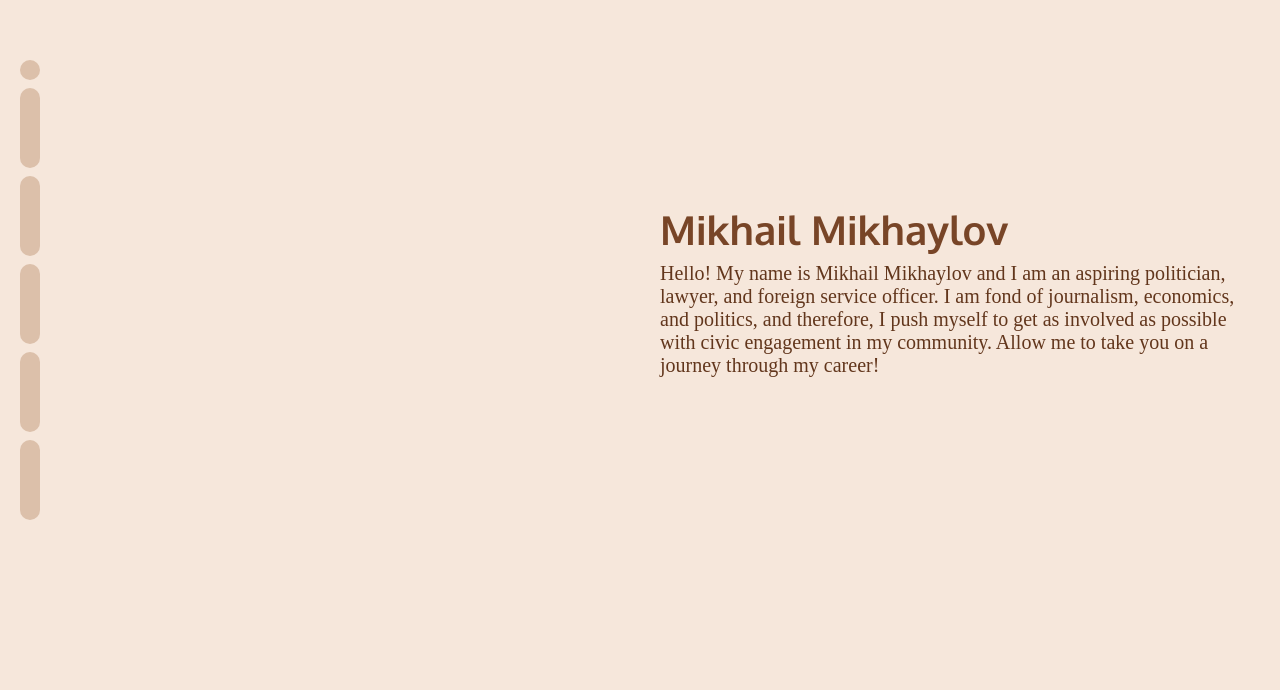
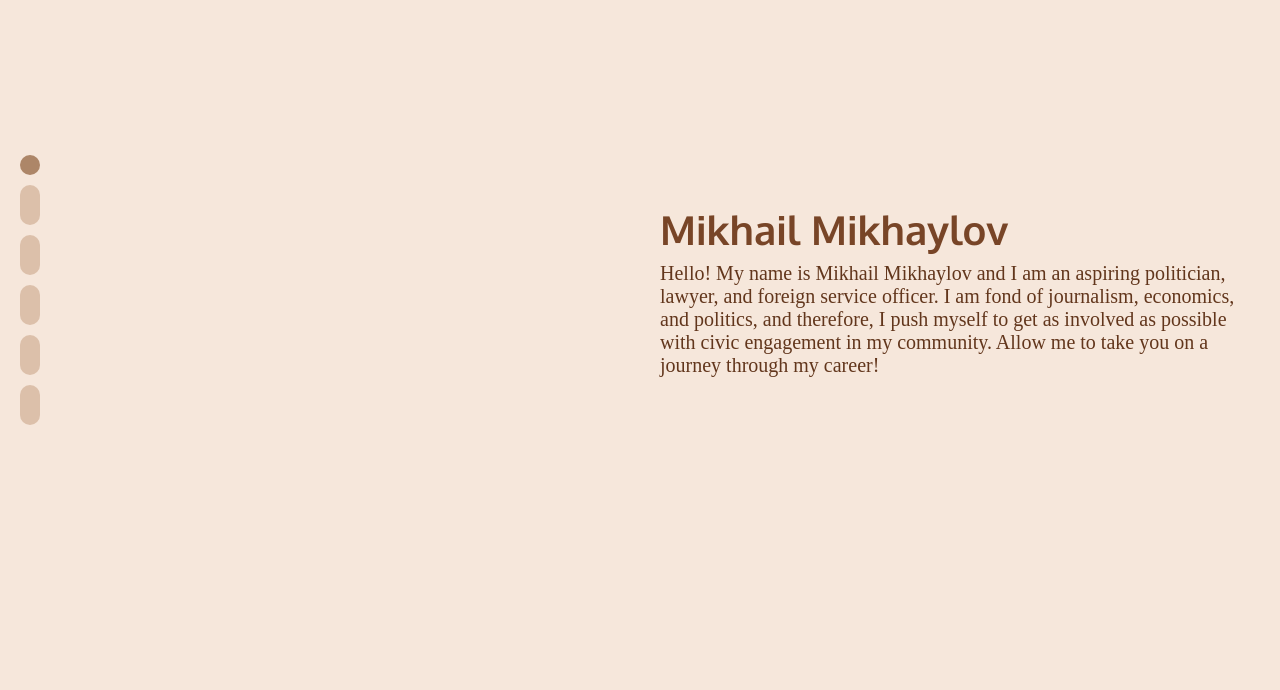
Before and after one commit to AsirAAlam/goodmishka-portfolio, a React (Create React App) app: page / in a window 1280 px wide. Shown: the part 110-800 px from the top of the page. Built offline with nearby package versions, Linux system fonts and the light colour scheme; a web font is replaced by a local one.

Commit message:
Added functionality + animation to side navigator

```diff
--- a/src/components/ExperienceItem.js
+++ b/src/components/ExperienceItem.js
@@ -11,7 +11,7 @@ function getWindowDimensions() {
   };
 }
 
-function ExperienceItem({title, role, description, id}) {
+function ExperienceItem({ title, role, description, id }) {
   const [offsetY, setOffsetY] = useState(0);
   const [windowDimensions, setWindowDimensions] = useState(getWindowDimensions());
 
@@ -27,19 +27,18 @@ function ExperienceItem({title, role, description, id}) {
     return () => window.removeEventListener('resize', handleResize);
   }, []);
 
-  const getRelativeOffset = () => windowDimensions.height * (id+1) - offsetY;
+  const getRelativeOffset = () => windowDimensions.height * (id + 1) - offsetY;
   const getOpacity = () => 1 - 0.002 * Math.abs(getRelativeOffset());
 
   return (
-    <div className="scroll-area" style={{ width: '70%', margin: '0 auto' }}>
     <Grid container spacing={4}>
-        <Grid item xs={6} sx={{ display: 'flex', flexDirection: 'row-reverse'}}>
+      <Grid item xs={6} sx={{ display: 'flex', flexDirection: 'row-reverse' }}>
         <img src={require('../lincoln1.png')} alt="abraham lincoln" style={{ width: 'min(100%, 400px)' }} />
 
       </Grid>
       <Grid item xs={6}>
-          <Box m={5}/>
-          <Box sx={{ height: 500}}>
+        <Box m={5} />
+        <Box sx={{ height: 500 }}>
           <Box sx={{
             fontFamily: 'Oxygen',
             fontSize: 20,
@@ -76,7 +75,6 @@ function ExperienceItem({title, role, description, id}) {
       </Grid>
 
     </Grid>
-    </div>
   )
 }
 
--- a/src/components/NameIntro.js
+++ b/src/components/NameIntro.js
@@ -14,7 +14,6 @@ export default function NameIntro() {
   }, []);
 
   return (
-    <div className="scroll-area" style={{ height: '100vh' }}>
     <Box sx={{ width: 600, ml: '50%' }}>
       <Box sx={{
         fontFamily: 'Oxygen',
@@ -43,6 +42,5 @@ export default function NameIntro() {
       </div>
 
     </Box>
-    </div>
   );
 }
--- a/src/pages/HomePage.js
+++ b/src/pages/HomePage.js
@@ -1,4 +1,4 @@
-import React from 'react'
+import React, { useEffect, useState, useRef } from 'react'
 import {
   Box
 } from '@mui/material';
@@ -33,31 +33,80 @@ import ExperienceItem from '../components/ExperienceItem';
 //   );
 // }
 
-function SideNavigatorItem() {
+function SideNavigatorItem({ selected, onClick }) {
   return (
-    <Box sx={{ mt: 1, height: 80, bgcolor: '#DCC0AA', borderRadius: 5 }} />
+    <div
+      onClick={onClick}
+      className="fadeColor"
+      style={{
+        marginTop: 10,
+        height: (selected ? 100 : 40),
+        backgroundColor: (selected ? '#AD8668' : '#DCC0AA'),
+        borderRadius: 50,
+        cursor: 'pointer',
+      }}
+    />
   );
 };
+
+function getWindowDimensions() {
+  const { innerWidth: width, innerHeight: height } = window;
+  return {
+    width,
+    height
+  };
+}
 
 const exp = require('../Experiences.json');
 
 function HomePage() {
+  const refs = useRef(new Array(exp.length + 1));
+  const [offsetY, setOffsetY] = useState(0);
+  const [windowDimensions, setWindowDimensions] = useState(getWindowDimensions());
+
+  // Make page scroll back to top on refresh
+  window.onbeforeunload = function () {
+    window.scrollTo(0, 0);
+  }
+
+  useEffect(() => {
+    const handleScroll = () => setOffsetY(window.pageYOffset);
+    window.addEventListener('scroll', handleScroll);
+    return () => window.removeEventListener('scroll', handleScroll);
+  }, []);
+
+  useEffect(() => {
+    const handleResize = () => setWindowDimensions(getWindowDimensions());
+    window.addEventListener('resize', handleResize);
+    return () => window.removeEventListener('resize', handleResize);
+  }, []);
+
+  const currentIndex = () => Math.round(offsetY / windowDimensions.height);
+
   return (
     <Box>
+      <div className="scroll-area" style={{ height: '100vh' }} ref={(element) => { refs.current[0] = element }}>
         <NameIntro />
+      </div>
 
       <Box className="scroll-container" sx={{ height: '100vh' }}>
         {/* <img src={require('../MishaPortrait.png')} style={{ position: 'absolute', height: '100vh', top: 0 }}/> */}
 
         {exp.map((item, id) => {
           return (
+            <div
+              className="scroll-area"
+              style={{ width: '70%', margin: '0 auto' }}
+              ref={(element) => { refs.current[id + 1] = element }}
+              key={id}
+            >
               <ExperienceItem
                 title={item.title}
                 role={item.role}
                 description={item.description}
                 id={id}
-              key={id}
               />
+            </div>
           )
         })}
 
@@ -72,8 +121,25 @@ function HomePage() {
         top: '50%',
         left: '20px'
       }}>
-        <Box sx={{ height: 20, bgcolor: '#DCC0AA', borderRadius: 5 }} />
-        {exp.map((item, id) => <SideNavigatorItem key={id} />)}
+        <Box
+          className="fadeColor"
+          onClick={() => refs.current[0].scrollIntoView({ behavior: 'smooth' })}
+          sx={{
+            height: 20,
+            backgroundColor: (currentIndex() === 0 ? '#AD8668' : '#DCC0AA'),
+            borderRadius: 5,
+            cursor: 'pointer',
+          }}
+        />
+        {exp.map((item, id) => {
+          return (
+            <SideNavigatorItem
+              key={id}
+              selected={currentIndex() - 1 === id}
+              onClick={() => refs.current[id + 1].scrollIntoView({ behavior: 'smooth' })}
+            />
+          )
+        })}
       </Box>
     </Box>
   )
--- a/src/pages/HomePageStyles.css
+++ b/src/pages/HomePageStyles.css
@@ -30,6 +30,13 @@ html {
   background-color: #F6E7DB;
 }
 
+.fadeColor {
+  -moz-transition: all .2s ease-in;
+  -o-transition: all .2s ease-in;
+  -webkit-transition: all .2s ease-in;
+  transition: all .2s ease-in;
+}
+
 /* .scroll-container::-webkit-scrollbar {
   display: none;
 } */
```
Also changed, not shown: 1 other file (tests, documents, lock files or other folders). Lines whose indentation alone changed are shown as unchanged.
